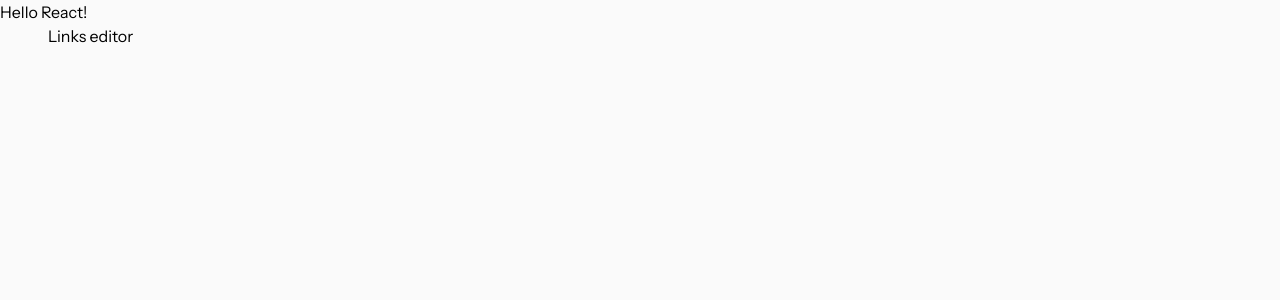
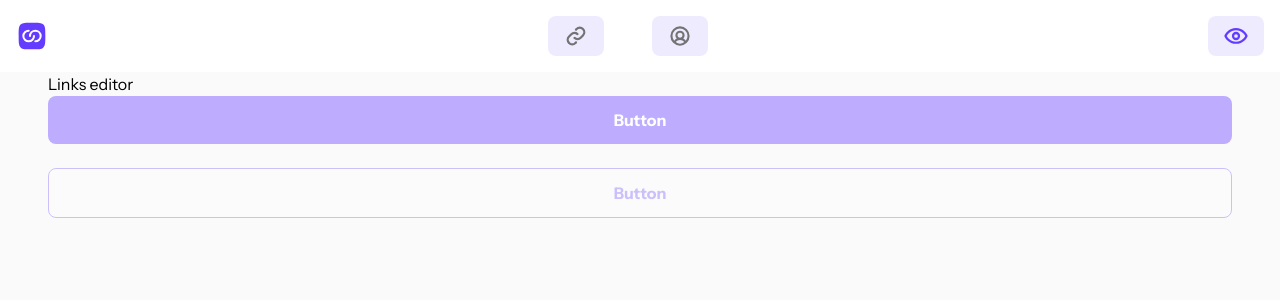
Before and after one commit to nastaj/devlinks, a React (Vite) app: page /editor in a window 1280 px wide. Shown: the top 300 px of the page. Built offline with nearby package versions, Linux system fonts and the light colour scheme.

Commit message:
started building header

```diff
--- a/src/pages/Editor.jsx
+++ b/src/pages/Editor.jsx
@@ -1,3 +1,4 @@
+import Button from "../ui/Button";
 import Input from "../ui/Input";
 import Select from "../ui/Select";
 import { linkOptions } from "../utils/constants";
@@ -5,9 +6,12 @@ import { linkOptions } from "../utils/constants";
 function Editor() {
   return (
     <div className="px-12">
-      Links editor
+      <p>Links editor</p>
       {/* <Input placeholder="Text field empty" icon={"icon-link.svg"} /> */}
       {/* <Select options={linkOptions} /> */}
+      <Button variation="primary" disabled={true} />
+      <div className="mb-6"></div>
+      <Button variation="secondary" disabled={true} />
     </div>
   );
 }
--- a/src/ui/AppLayout.jsx
+++ b/src/ui/AppLayout.jsx
@@ -1,9 +1,10 @@
 import { Outlet } from "react-router-dom";
+import Header from "./Header";
 
 function AppLayout() {
   return (
     <div className="h-screen bg-grey-light">
-      <h1>Hello React!</h1>
+      <Header />
       <Outlet />
     </div>
   );
--- /dev/null
+++ b/src/ui/Button.jsx
@@ -0,0 +1,22 @@
+function Button({ variation, onClick, disabled }) {
+  const btnStyles = {
+    primary: `bg-brand-purple text-white hover:bg-brand-purple--hover ${
+      disabled ? "bg-brand-purple--hover" : ""
+    }`,
+    secondary: `bg-white text-brand-purple border border-brand-purple hover:bg-brand-purple--light ${
+      disabled ? "opacity-30" : ""
+    }`,
+  };
+
+  return (
+    <button
+      className={`w-full rounded-lg px-6 py-3 font-bold transition-colors ${btnStyles[variation]}`}
+      disabled={disabled}
+      onClick={onClick}
+    >
+      Button
+    </button>
+  );
+}
+
+export default Button;
--- /dev/null
+++ b/src/ui/Header.jsx
@@ -0,0 +1,15 @@
+import Nav from "./Nav";
+import Logo from "./Logo";
+import Tab from "./Tab";
+
+function Header() {
+  return (
+    <header className="flex items-center justify-between bg-white p-4">
+      <Logo />
+      <Nav />
+      <Tab type="secondary" to="preview" />
+    </header>
+  );
+}
+
+export default Header;
--- /dev/null
+++ b/src/ui/Logo.jsx
@@ -0,0 +1,5 @@
+function Logo() {
+  return <img src="logo-devlinks-small.svg" />;
+}
+
+export default Logo;
--- /dev/null
+++ b/src/ui/Nav.jsx
@@ -0,0 +1,18 @@
+import Tab from "./Tab";
+
+function Nav() {
+  return (
+    <nav className="flex items-center">
+      <ul className="flex items-center gap-12">
+        <li>
+          <Tab to="editor" />
+        </li>
+        <li>
+          <Tab to="profile" />
+        </li>
+      </ul>
+    </nav>
+  );
+}
+
+export default Nav;
--- /dev/null
+++ b/src/ui/Tab.jsx
@@ -0,0 +1,29 @@
+import { NavLink } from "react-router-dom";
+
+function Tab({ type = "primary", to }) {
+  return (
+    <div className="flex rounded-lg bg-brand-purple--light px-4 py-2">
+      <NavLink to={to}>
+        {to === "editor" && (
+          <img src="icon-link.svg" alt="Link icon" className="h-6 w-6" />
+        )}
+        {to === "profile" && (
+          <img
+            src="icon-profile-details-header.svg"
+            alt="Profile icon"
+            className="h-6 w-6"
+          />
+        )}
+        {to === "preview" && (
+          <img
+            src="icon-preview-header.svg"
+            alt="Header icon"
+            className="h-6 w-6"
+          />
+        )}
+      </NavLink>
+    </div>
+  );
+}
+
+export default Tab;
--- a/vite.config.js
+++ b/vite.config.js
@@ -1,8 +1,7 @@
 import { defineConfig } from "vite";
 import react from "@vitejs/plugin-react";
-import svgr from "vite-plugin-svgr";
 
 // https://vitejs.dev/config/
 export default defineConfig({
-  plugins: [react(), svgr()],
+  plugins: [react()],
 });
```
